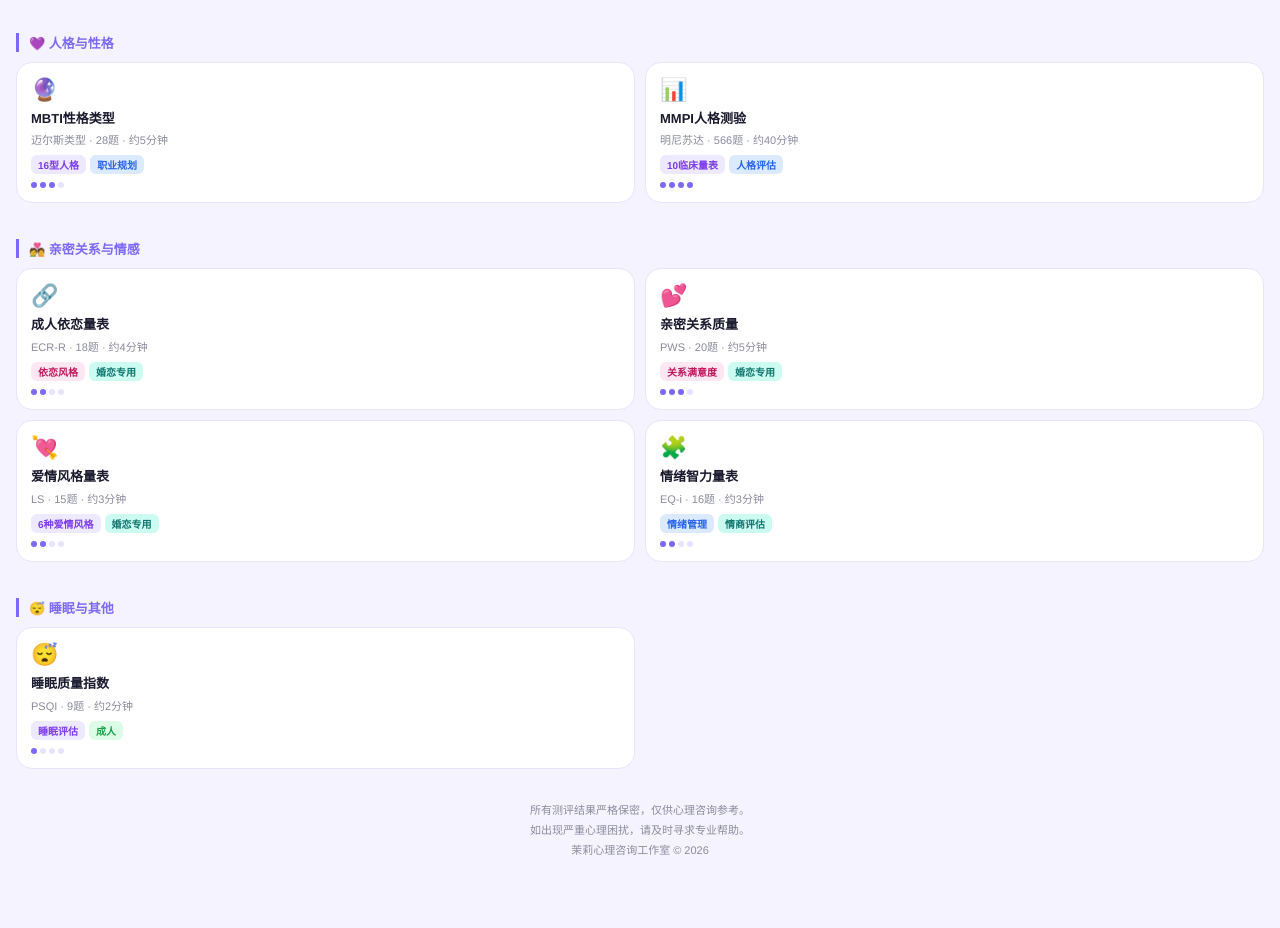
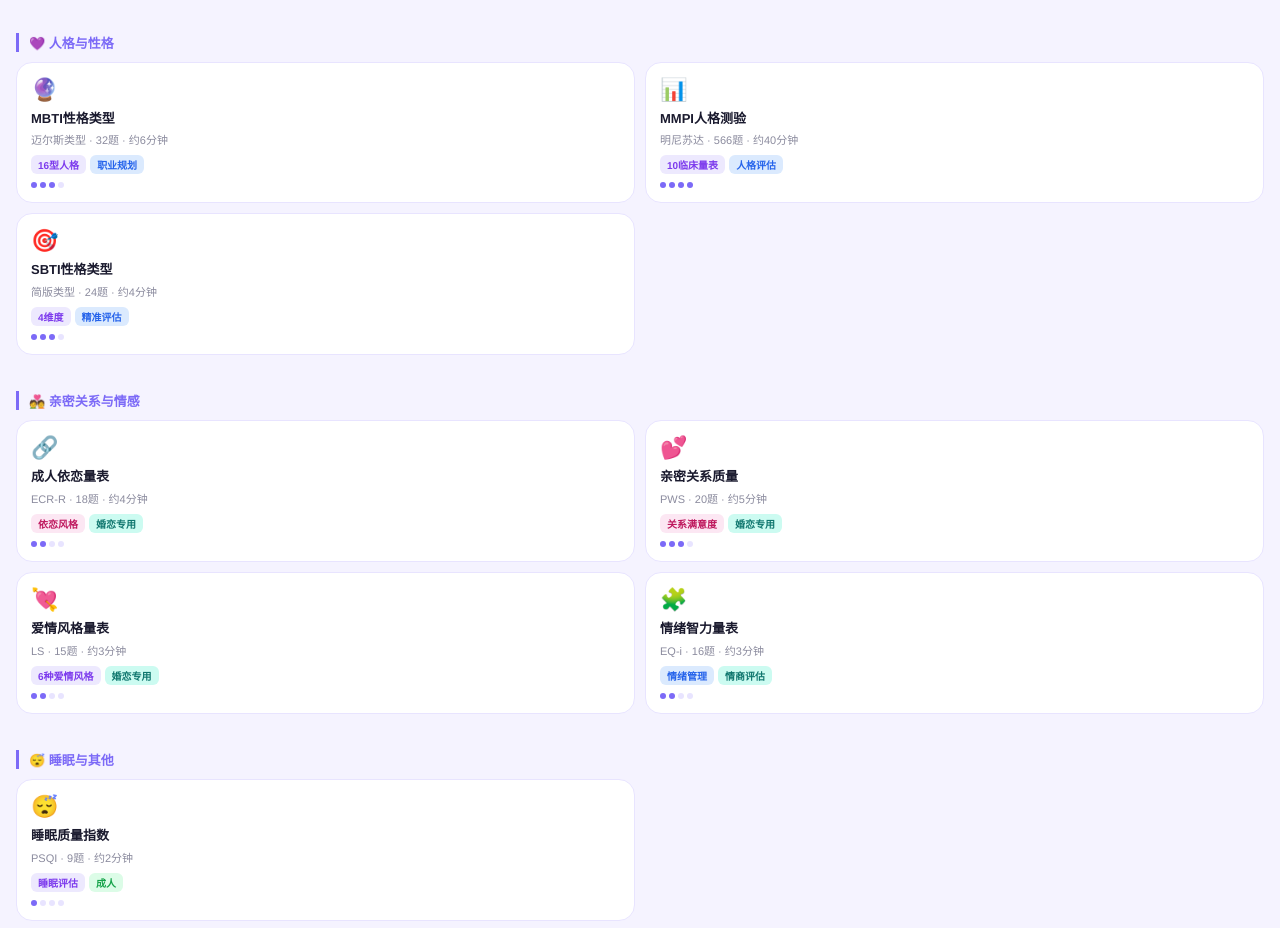
Before and after one commit to wanoukaka/Jasmine-Counseling-Studio, a website: page h5/assessment-new.html in a window 1280 px wide. Shown: the part 902-1830 px from the top of the page. Before the commit the page ends 1795 px from the top, so only its background shows below. Drawn offline with Linux system fonts and the light colour scheme.

Commit message:
feat: 新增SBTI性格类型测试 + MBTI升级为32题
- 人格与性格分类新增SBTI性格类型指标测试
- SBTI: 24题4维度简版专业评估
- 16种性格类型详细解读
- 因子维度可视化展示
- MBTI升级至32题专业版
- 更新题目数量和时长显示

```diff
--- a/h5/assessment-new.html
+++ b/h5/assessment-new.html
@@ -292,7 +292,7 @@ body{background:var(--bg);color:var(--text);font-family:'PingFang SC','Helvetica
     <div class="scale-card" onclick="gateAndStart('mbti')">
       <div class="scale-icon">🔮</div>
       <div class="scale-name">MBTI性格类型</div>
-      <div class="scale-meta">迈尔斯类型 · 28题 · 约5分钟</div>
+      <div class="scale-meta">迈尔斯类型 · 32题 · 约6分钟</div>
       <div class="scale-tags">
         <span class="tag tag-purple">16型人格</span>
         <span class="tag tag-blue">职业规划</span>
@@ -311,6 +311,18 @@ body{background:var(--bg);color:var(--text);font-family:'PingFang SC','Helvetica
       </div>
       <div class="scale-difficulty">
         <div class="dot active"></div><div class="dot active"></div><div class="dot active"></div><div class="dot active"></div>
+      </div>
+    </div>
+    <div class="scale-card" onclick="gateAndStart('sbti')">
+      <div class="scale-icon">🎯</div>
+      <div class="scale-name">SBTI性格类型</div>
+      <div class="scale-meta">简版类型 · 24题 · 约4分钟</div>
+      <div class="scale-tags">
+        <span class="tag tag-purple">4维度</span>
+        <span class="tag tag-blue">精准评估</span>
+      </div>
+      <div class="scale-difficulty">
+        <div class="dot active"></div><div class="dot active"></div><div class="dot active"></div><div class="dot"></div>
       </div>
     </div>
   </div>
@@ -638,6 +650,75 @@ const SCALES = {
         desc: raw<=5?'您的人格结构基本正常。':raw<=10?'您的人格有轻度偏离，建议关注自我成长。':'您的人格偏离较明显，建议进行更全面的心理评估。' };
     },
     factorData() { return null; }
+  },
+
+  sbti: {
+    name: 'SBTI 性格类型指标', total: 24,
+    options: ['完全不像我','不太像我','有点像我','比较像我','完全像我'],
+    questions: [
+      // E/I 维度 (6题)
+      '我喜欢社交活动多于独处','我从内在世界获得更多能量','我善于在人群中表达自己','我更享受小范围的深度交流',
+      '我容易在陌生环境中放松','我需要时间独处来恢复精力',
+      // S/N 维度 (6题)
+      '我更关注现实的具体细节','我相信自己的直觉和第六感','我更喜欢可预测的稳定生活','我享受突发奇想的创意时刻',
+      '我相信经验和方法论','我相信灵感和可能性',
+      // T/F 维度 (6题)
+      '我做决定时更看重逻辑和事实','我做决定时会充分考虑他人感受','我善于客观分析问题','我善于理解和体谅他人',
+      '我重视公平正义','我重视人际关系和谐',
+      // J/P 维度 (6题)
+      '我喜欢提前计划安排','我喜欢保持灵活和开放','我喜欢有明确的目标和截止日期','我喜欢即兴发挥和随机应变',
+      '我喜欢有秩序和结构','我可以快速适应变化'
+    ],
+    score(answers) {
+      const dimSums=[0,0,0,0];
+      // E/I: 题目0,2,4选E(高分), 题目1,3,5选I(高分)
+      [0,2,4].forEach(i=>dimSums[0]+=answers[i]);
+      [1,3,5].forEach(i=>dimSums[0]+=(4-answers[i]));
+      // S/N: 题目6,8,10选S, 题目7,9,11选N
+      [6,8,10].forEach(i=>dimSums[1]+=answers[i]);
+      [7,9,11].forEach(i=>dimSums[1]+=(4-answers[i]));
+      // T/F: 题目12,14选T, 题目13,15选F
+      [12,14].forEach(i=>dimSums[2]+=answers[i]);
+      [13,15].forEach(i=>dimSums[2]+=(4-answers[i]));
+      // J/P: 题目16,18,20选J, 题目17,19,21选P
+      [16,18,20].forEach(i=>dimSums[3]+=answers[i]);
+      [17,19,21].forEach(i=>dimSums[3]+=(4-answers[i]));
+
+      const type=(dimSums[0]>12?'E':'I')+(dimSums[1]>12?'S':'N')+(dimSums[2]>12?'T':'F')+(dimSums[3]>12?'J':'P');
+      const types={
+        'ISTJ':'【物流师】您是一个务实、可靠、有责任感的人，重视承诺和秩序，善于组织和管理。',
+        'ISFJ':'【守卫者】您温柔体贴，善于照顾他人，重视传统和稳定，是可靠的支持者。',
+        'INFJ':'【提倡者】您理想主义，有洞察力，追求意义和成长，是天生的引导者。',
+        'INTJ':'【建筑师】您战略思维清晰，追求知识和掌控，独立自主，是出色的策划者。',
+        'ISTP':'【鉴赏家】您灵活务实，善于分析，动手能力强，喜欢解决问题。',
+        'ISFP':'【探险家】您敏感温柔，艺术气质，享受当下的美好，善于发现美。',
+        'INFP':'【调停者】您理想主义，有同理心，重视价值观，是真诚的梦想家。',
+        'INTP':'【逻辑学家】您好奇心强，善于思考，追求理性和精确，是创新的思想家。',
+        'ESTP':'【企业家】您活力充沛，适应力强，喜欢冒险和实践，是行动派。',
+        'ESFP':'【表演者】您热情开朗，善于社交，享受生活的精彩，是社交达人。',
+        'ENFP':'【竞选者】您热情理想，创造力强，追求可能性，是激励者。',
+        'ENTP':'【辩论家】您聪明机敏，喜欢挑战，追求创新，是智囊。',
+        'ESTJ':'【总经理】您高效务实，组织能力强，重视执行和秩序，是管理者。',
+        'ESFJ':'【执行官】您热心助人，有责任感，重视和谐，是关怀者。',
+        'ENFJ':'【主人公】您魅力非凡，激励他人，有领导力和同理心，是领袖。',
+        'ENTJ':'【指挥官】您果断自信，战略思维，追求效率和成就，是统帅。'
+      };
+      const dims={'E':'外向','I':'内向','S':'实感','N':'直觉','T':'理性','F':'情感','J':'判断','P':'知觉'};
+      const pct=Math.round((dimSums[0]+dimSums[1]+dimSums[2]+dimSums[3])/96*100);
+      return { raw:type, score:type, level:(types[type]||type), levelColor:'#7c6af7', pct,
+        desc:'您的SBTI性格类型为 '+type+'\n'+dims[type[0]]+' | '+dims[type[1]]+' | '+dims[type[2]]+' | '+dims[type[3]]+'\n\n'+types[type]+'\n\n本测试基于MBTI理论框架，专注于职业发展和自我了解。',
+        dimScores:{外向:dimSums[0],内向:24-dimSums[0],实感:dimSums[1],直觉:24-dimSums[1],思考:dimSums[2],情感:24-dimSums[2],判断:dimSums[3],知觉:24-dimSums[3]} };
+    },
+    factorData() {
+      const r=this.score(window.sbtiAnswers||[]);
+      if(!r.dimScores)return null;
+      return [
+        {name:'E/I',E:r.dimScores.外向,I:r.dimScores.内向,color:'#7c6af7'},
+        {name:'S/N',S:r.dimScores.实感,N:r.dimScores.直觉,color:'#22c55e'},
+        {name:'T/F',T:r.dimScores.思考,F:r.dimScores.情感,color:'#f59e0b'},
+        {name:'J/P',J:r.dimScores.判断,P:r.dimScores.知觉,color:'#ec4899'}
+      ];
+    }
   },
 
   adhd: {
```
